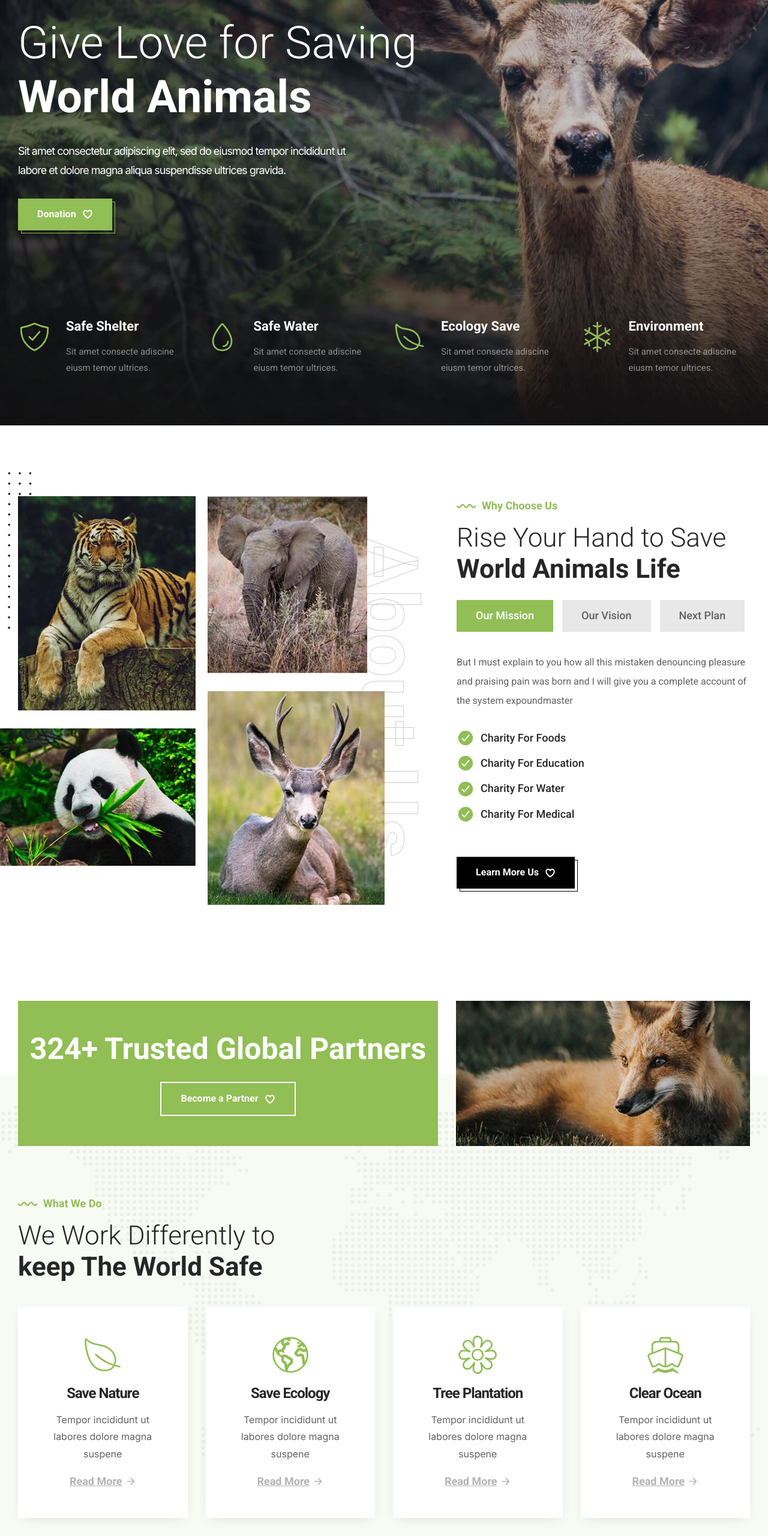
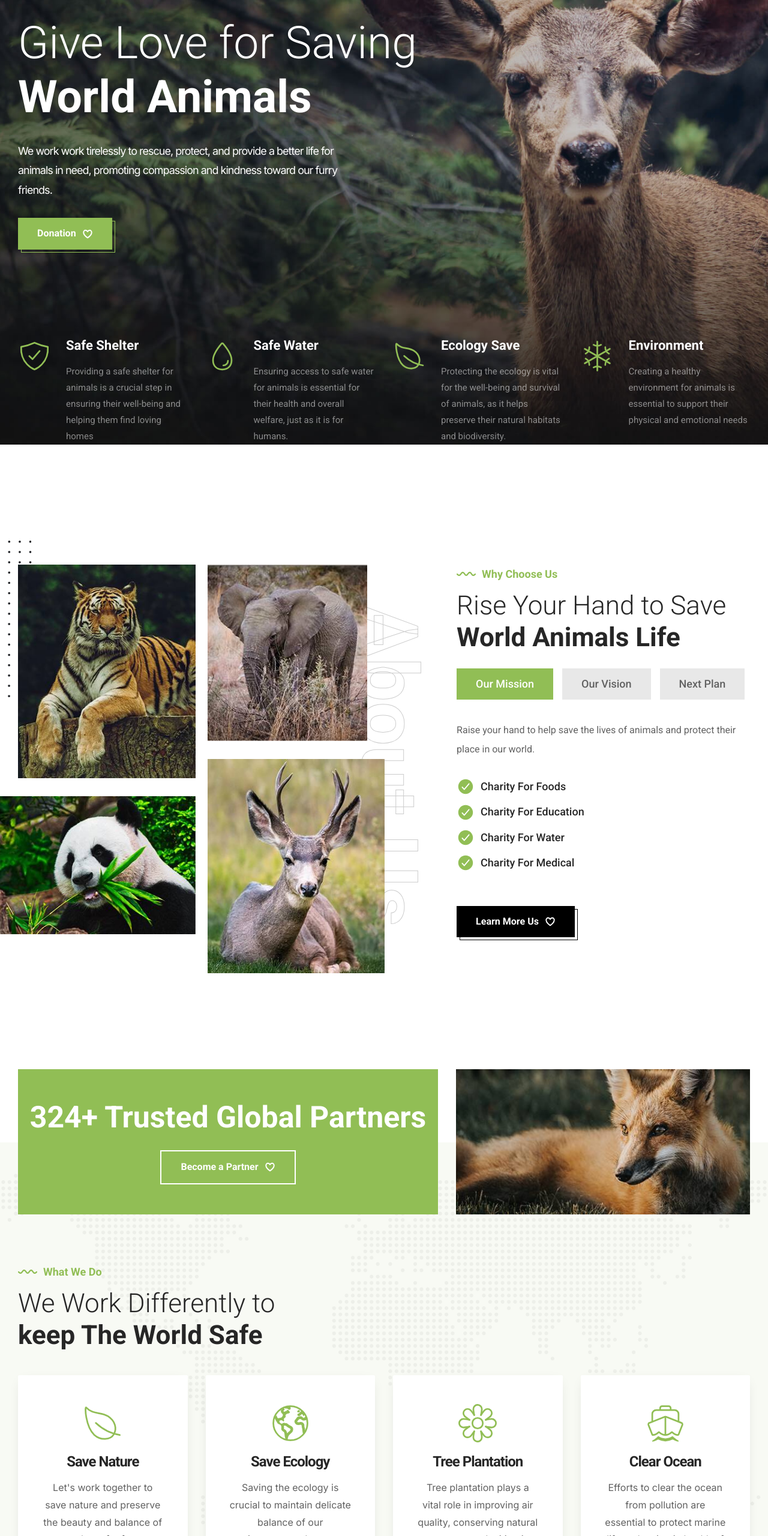
Before and after one commit to Ad1tya2003/WildLife-Revive, a plain HTML site: page index.html in a window 1280 px wide. Shown: the part 240-2800 px from the top of the page at 60% size. Drawn offline with nearby package versions, Linux system fonts and the light colour scheme.

Commit message:
Para Changes

```diff
--- a/index.html
+++ b/index.html
@@ -150,9 +150,7 @@
           </h2>
 
           <p class="hero-text">
-            Sit amet consectetur adipiscing elit, sed do eiusmod tempor incididunt ut labore et dolore magna aliqua
-            suspendisse
-            ultrices gravida.
+            We work work tirelessly to rescue, protect, and provide a better life for animals in need, promoting compassion and kindness toward our furry friends.
           </p>
 
           <button class="btn btn-primary">
@@ -186,8 +184,7 @@
                 <h3 class="h4 item-title">Safe Shelter</h3>
 
                 <p class="item-text">
-                  Sit amet consecte adiscine
-                  eiusm temor ultrices.
+                  Providing a safe shelter for animals is a crucial step in ensuring their well-being and helping them find loving homes
                 </p>
               </div>
             </li>
@@ -201,8 +198,7 @@
                 <h3 class="h4 item-title">Safe Water</h3>
 
                 <p class="item-text">
-                  Sit amet consecte adiscine
-                  eiusm temor ultrices.
+                  Ensuring access to safe water for animals is essential for their health and overall welfare, just as it is for humans.
                 </p>
               </div>
             </li>
@@ -216,8 +212,7 @@
                 <h3 class="h4 item-title">Ecology Save</h3>
 
                 <p class="item-text">
-                  Sit amet consecte adiscine
-                  eiusm temor ultrices.
+                  Protecting the ecology is vital for the well-being and survival of animals, as it helps preserve their natural habitats and biodiversity.
                 </p>
               </div>
             </li>
@@ -231,8 +226,7 @@
                 <h3 class="h4 item-title">Environment</h3>
 
                 <p class="item-text">
-                  Sit amet consecte adiscine
-                  eiusm temor ultrices.
+                  Creating a healthy environment for animals is essential to support their physical and emotional needs
                 </p>
               </div>
             </li>
@@ -312,9 +306,7 @@
             <div class="tab-content">
 
               <p class="section-text">
-                But I must explain to you how all this mistaken denouncing pleasure and praising pain was born and I
-                will give you a
-                complete account of the system expoundmaster
+                Raise your hand to help save the lives of animals and protect their place in our world.
               </p>
 
               <ul class="tab-list">
@@ -428,8 +420,7 @@
                 <h3 class="h3 card-title">Save Nature</h3>
 
                 <p class="card-text">
-                  Tempor incididunt ut labores
-                  dolore magna suspene
+                  Let's work together to save nature and preserve the beauty and balance of our planet for future generations
                 </p>
 
                 <a href="#" class="btn-link">
@@ -451,8 +442,7 @@
                 <h3 class="h3 card-title">Save Ecology</h3>
 
                 <p class="card-text">
-                  Tempor incididunt ut labores
-                  dolore magna suspene
+                  Saving the ecology is crucial to maintain delicate balance of our environment and ensure a sustainable future
                 </p>
 
                 <a href="#" class="btn-link">
@@ -474,8 +464,7 @@
                 <h3 class="h3 card-title">Tree Plantation</h3>
 
                 <p class="card-text">
-                  Tempor incididunt ut labores
-                  dolore magna suspene
+                  Tree plantation plays a vital role in improving air quality, conserving natural resources, and mitigating climate change.
                 </p>
 
                 <a href="#" class="btn-link">
@@ -497,8 +486,7 @@
                 <h3 class="h3 card-title">Clear Ocean</h3>
 
                 <p class="card-text">
-                  Tempor incididunt ut labores
-                  dolore magna suspene
+                  Efforts to clear the ocean from pollution are essential to protect marine life and maintain health of our oceans.
                 </p>
 
                 <a href="#" class="btn-link">
@@ -794,19 +782,18 @@
           <div class="testi-card">
 
             <figure class="card-avatar">
-              <img src="./assets/images/testi-avatar.png" width="60" height="60" loading="lazy" alt="David S. Neuman">
+              <img src="./assets/images/test-avatar.jpeg" width="60" height="60" loading="lazy" alt="David S. Neuman">
             </figure>
 
             <div>
               <blockquote class="testi-text">
-                Sed ut perspiciatis unde omnis iste natus error voluptatem accusantium doloremque laudantium totam rem
-                aperiam eaquesa
-                quae abillo inventore veritatis quasi architecto beatae vitae dicta sunt explicabo enimpsam voluptatem
+                I've been supporting this animal charity for years, and I'm continually impressed by their dedication to rescuing and caring for animals in need.
+                This organization does amazing work in providing shelter and medical care for animals.
               </blockquote>
 
-              <h3 class="testi-name">David S. Neuman</h3>
+              <h3 class="testi-name">Shivang Sharma</h3>
 
-              <p class="testi-title">Business Manager</p>
+              <p class="testi-title">Bess CEO</p>
             </div>
 
           </div>
@@ -1091,6 +1078,9 @@
         </li>
 
       </ul>
+      <p>
+        Created by Aditya Raj
+      </p>
 
 
     </div>
```
Also changed, not shown: assets/images/test-avatar.jpeg (added), assets/images/testi-avatar.png (deleted).
